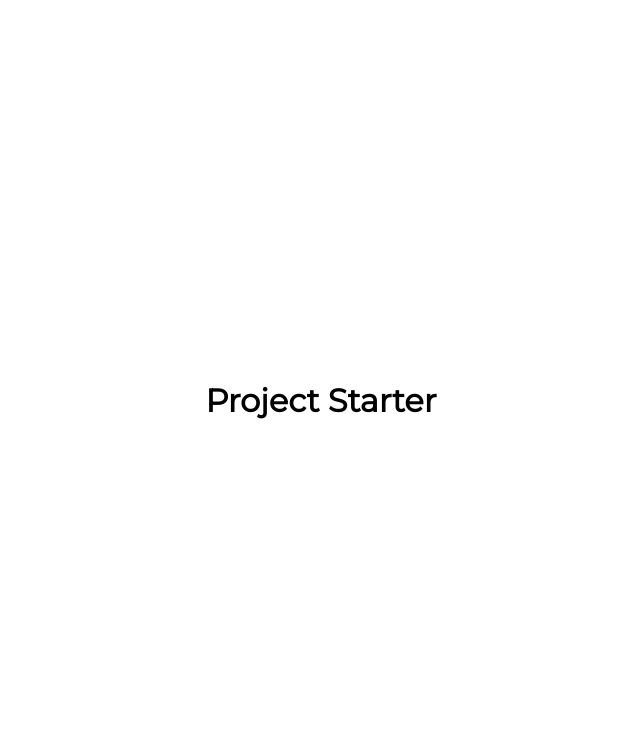
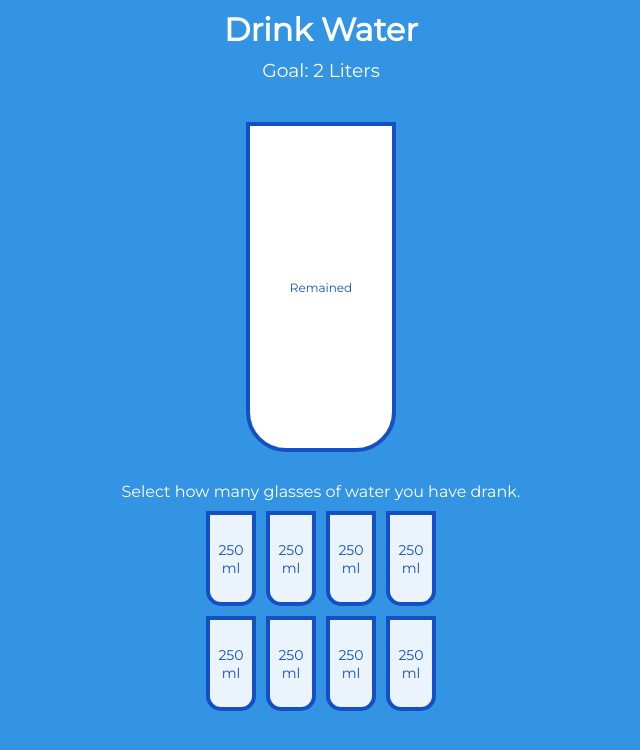
Before and after one commit to ah1096/Day-16-Drink-Water, a plain HTML site: page index.html in a window 1280 px wide. Shown: the whole page, without its empty margins (319-959 px from the left). Drawn offline with Linux system fonts and the light colour scheme.

Commit message:
completed html and basic styling

```diff
--- a/index.html
+++ b/index.html
@@ -4,14 +4,33 @@
     <meta charset="UTF-8">
     <meta http-equiv="X-UA-Compatible" content="IE=edge">
     <meta name="viewport" content="width=device-width, initial-scale=1.0">
-    <!-- <link rel="stylesheet" href="https://cdnjs.cloudflare.com/ajax/libs/font-awesome/6.2.1/css/all.min.css"
-        integrity="sha512-MV7K8+y+gLIBoVD59lQIYicR65iaqukzvf/nwasF0nqhPay5w/9lJmVM2hMDcnK1OnMGCdVK+iQrJ7lzPJQd1w=="
-        crossorigin="anonymous" referrerpolicy="no-referrer" /> -->
     <link rel="stylesheet" href="style.css">
-    <title>My Project</title>
+    <title>Drink Water</title>
 </head>
 <body>
-    <h1>Project Starter</h1>
+    <h1>Drink Water</h1>
+    <h3>Goal: 2 Liters</h3>
+
+    <div class="cup">
+        <div class="remained" id="remained">
+            <span id="liters"> </span>
+            <small>Remained</small>
+        </div>
+        <div class="percentage" id="percentage"> </div>
+    </div>
+    <p class="text">Select how many glasses of water you have drank.</p>
+
+    <div class="cups">
+        <div class="cup cup-small">250 ml</div>
+        <div class="cup cup-small">250 ml</div>
+        <div class="cup cup-small">250 ml</div>
+        <div class="cup cup-small">250 ml</div>
+        <div class="cup cup-small">250 ml</div>
+        <div class="cup cup-small">250 ml</div>
+        <div class="cup cup-small">250 ml</div>
+        <div class="cup cup-small">250 ml</div>
+    </div>
+
 
     <script src="script.js"></script>
 </body>
--- a/style.css
+++ b/style.css
@@ -1,20 +1,108 @@
 @import url('https://fonts.googleapis.com/css2?family=Montserrat&display=swap');
+
+:root {
+    --border-color: #144fc6;
+    --fill-color: #6ab3f8;
+}
 
 * {
     box-sizing: border-box;
-        /* if padding is added, width is not affected */
 }
 
 body {
-    font-family: Montserrat;
+    background-color: #3494e4;
+    color: white;
+    font-family: 'Montserrat';
     margin: 0;
     display: flex;
     flex-direction: column;
         /* aligns all elements on the page vertically */
     align-items: center;
         /* centers the column in the middle of page */
-    justify-content:center;
-    height: 100vh;
-    overflow:hidden;
-        /* hides scroll bars */
+    margin-bottom: 40px;
 }
+
+h1 {
+    margin: 10px 0 0;
+}
+
+h3 {
+    font-weight: 400;
+    margin: 10px 0;
+}
+
+.cup {
+    background-color: white;
+    border: 4px solid var(--border-color);
+    color: var(--border-color);
+    border-radius: 0 0 40px 40px;
+    height: 330px;
+    width: 150px;
+    margin: 30px 0;
+    display: flex;
+    flex-direction: column;
+    overflow: hidden;
+}
+
+.cup.cup-small {
+    width: 50px;
+    height: 95px;
+    border-radius: 0 0 15px 15px;
+    background-color: rgba(255, 255, 255, 0.9);
+    cursor: pointer;
+    font-size: 14px;
+    align-items: center;
+    justify-content: center;
+    text-align: center;
+    margin: 5px;
+    transition: 0.3s ease;
+}
+
+.cup.cup-small.full {
+    background-color: var(--fill-color);
+    color: white;
+}
+
+.cups {
+    display: flex;
+    flex-wrap: wrap;
+        /* ^ prevents content from going onto the next line */
+    width: 280px;
+    align-items: center;
+    justify-content: center;
+}
+
+.remained {
+    display: flex;
+    flex-direction: column;
+    align-items: center;
+    justify-content: center;
+    text-align: center;
+    flex: 1;
+    transition: 0.3s ease;
+}
+
+.remained span {
+    font-size: 20px;
+    font-weight: bold;
+}
+
+.remained small {
+    font-size: 12px;
+}
+
+.percentage {
+    background-color: var(--fill-color);
+    display: flex;
+    align-items: center;
+    justify-content: center;
+    font-weight: bold;
+    font-size: 30px;
+    height: 0;
+    transition: 0.3s ease;
+}
+
+.text {
+    text-align: center;
+    margin: 0 0 5px;
+}
```
